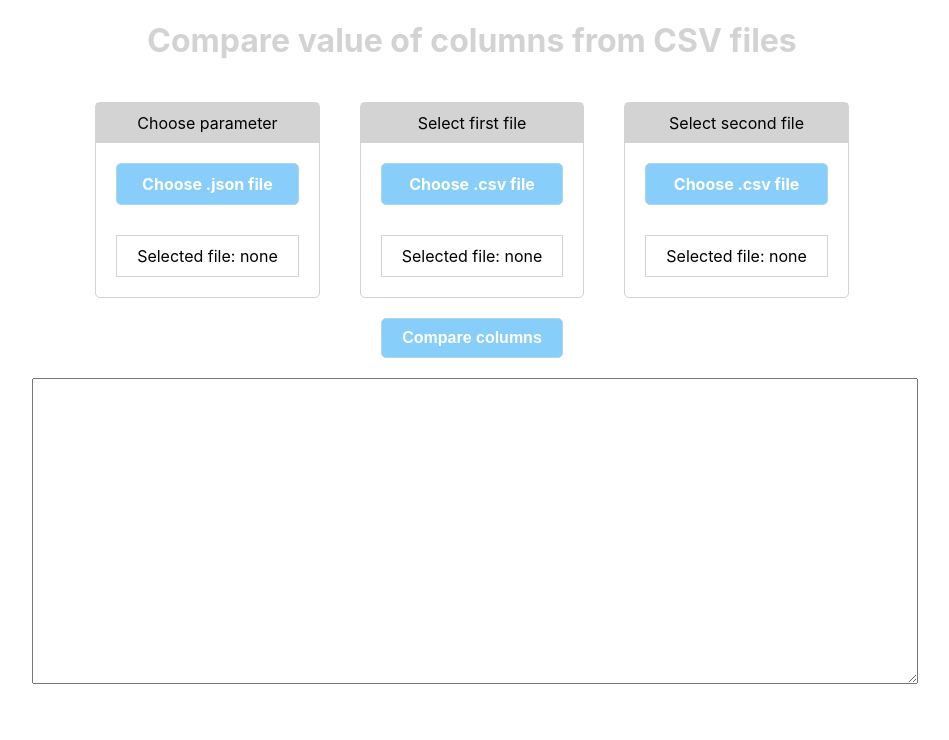
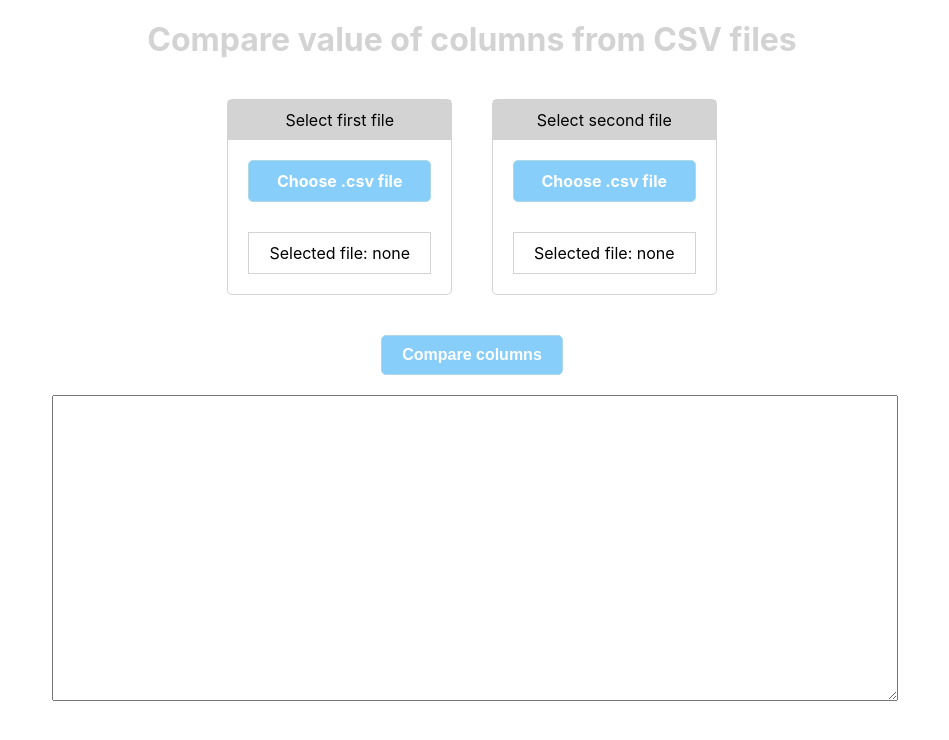
Before and after one commit to diegochagas/compare-columns, a React (Create React App) app: page / in a window 1280 px wide. Shown: the top 740 px of the page, without its empty margins (168-1117 px from the left). Built offline with nearby package versions, Linux system fonts and the light colour scheme.

Commit message:
Compare csv files

```diff
--- a/src/App.css
+++ b/src/App.css
@@ -6,6 +6,7 @@
 .App-header h1 {
   color: lightgray;
   text-align: center;
+  margin: 20px;
 }
 
 .App-body {
@@ -27,6 +28,7 @@
 }
 
 .container-btn {
+  padding: 20px;
   text-align: center;
 }
 
--- a/src/App.js
+++ b/src/App.js
@@ -9,7 +9,7 @@ class App extends Component {
     this.selectedFile2 = React.createRef();
     this.selectedFile3 = React.createRef();
     this.textAreaRef = React.createRef();
-    this.state = {parameters: null, table1: null, table2: null};
+    this.state = {table1: null, table2: null};
   }
 
   render() {
@@ -19,12 +19,14 @@ class App extends Component {
           <h1>Compare value of columns from CSV files </h1>
         </header>
         <div className="App-body">
+          {/*
             <InputFile
               inputDescription="Choose parameter"
               inputId="json-file"
               onInputChange={event => this.onInputChange(event, JSON.parse, "parameters", this.selectedFile3)}
               fileType=".json"
               spanRef={this.selectedFile3} />
+          */}
           <InputFile
             inputDescription="Select first file"
             inputId="csv-file"
@@ -78,12 +80,8 @@ class App extends Component {
 
   compareColumns = () => {
     const discrepantTables = [];
-    const {parameters, table1, table2} = this.state;
-    parameters.forEach(parameter => {
-      console.log(parameter.from.column);
-      console.log(parameter.to.column);
-    });
-    this.verifyIfAllTheFilesWereSelected(parameters, table1, table2);
+    const {table1, table2} = this.state;
+    this.verifyIfAllTheFilesWereSelected(table1, table2);
     if(!(table1 === null) && !(table2 === null)){
       const amountOfRows = table1.length;
       let amountOfDiscrepancys = 0;
@@ -101,8 +99,8 @@ class App extends Component {
           const hasDiscrepancys = value1 !== value2;
           if (hasDiscrepancys) {
             amountOfDiscrepancys++;
+            discrepantTables.push(this.buildComparedTablesObject(hasDiscrepancys, key1, key2, value1, value2));
           }
-          discrepantTables.push(this.buildComparedTablesObject(hasDiscrepancys, key1, key2, value1, value2));
         }
       }
       if (amountOfDiscrepancys === 0) {
```
Lines whose indentation alone changed are shown as unchanged.
